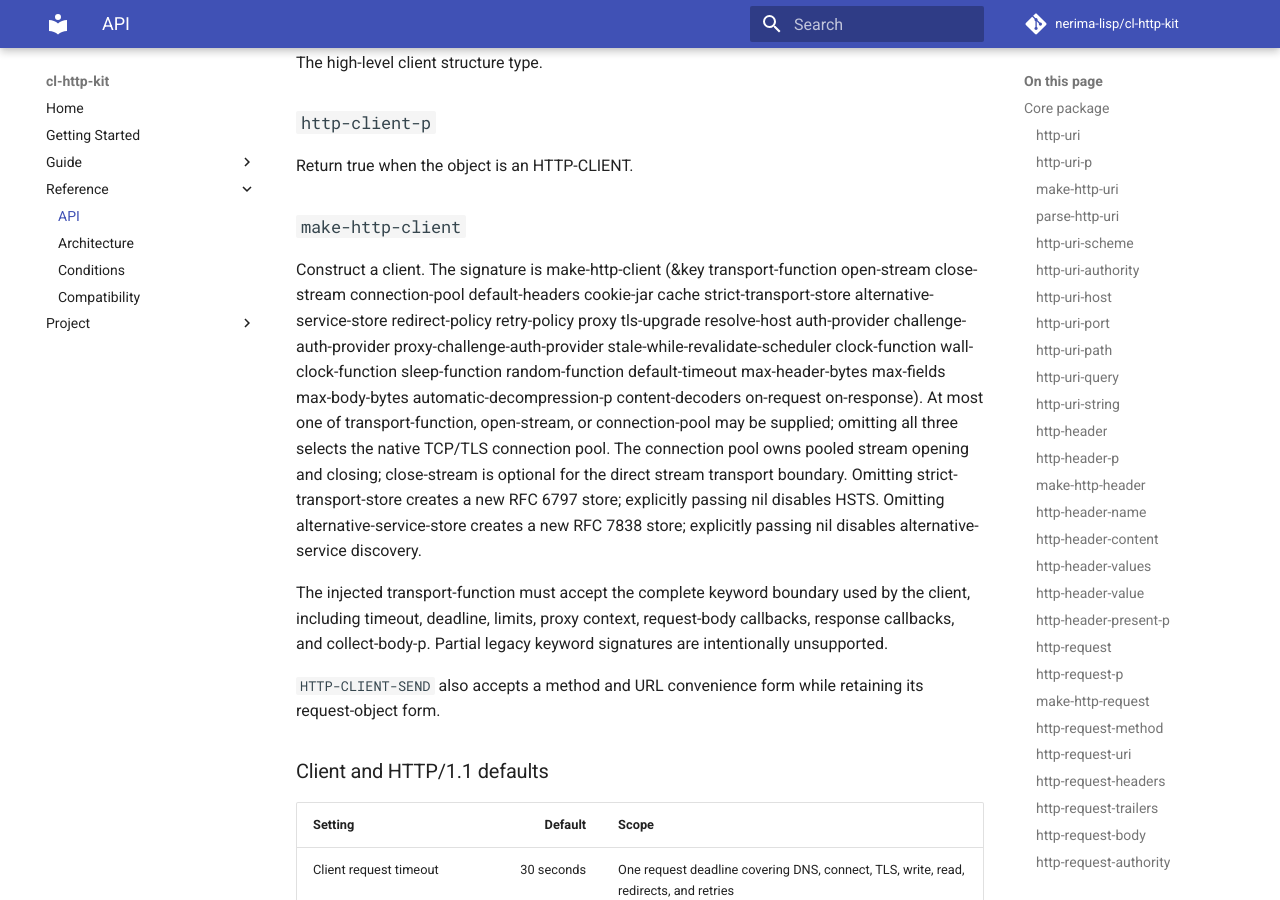
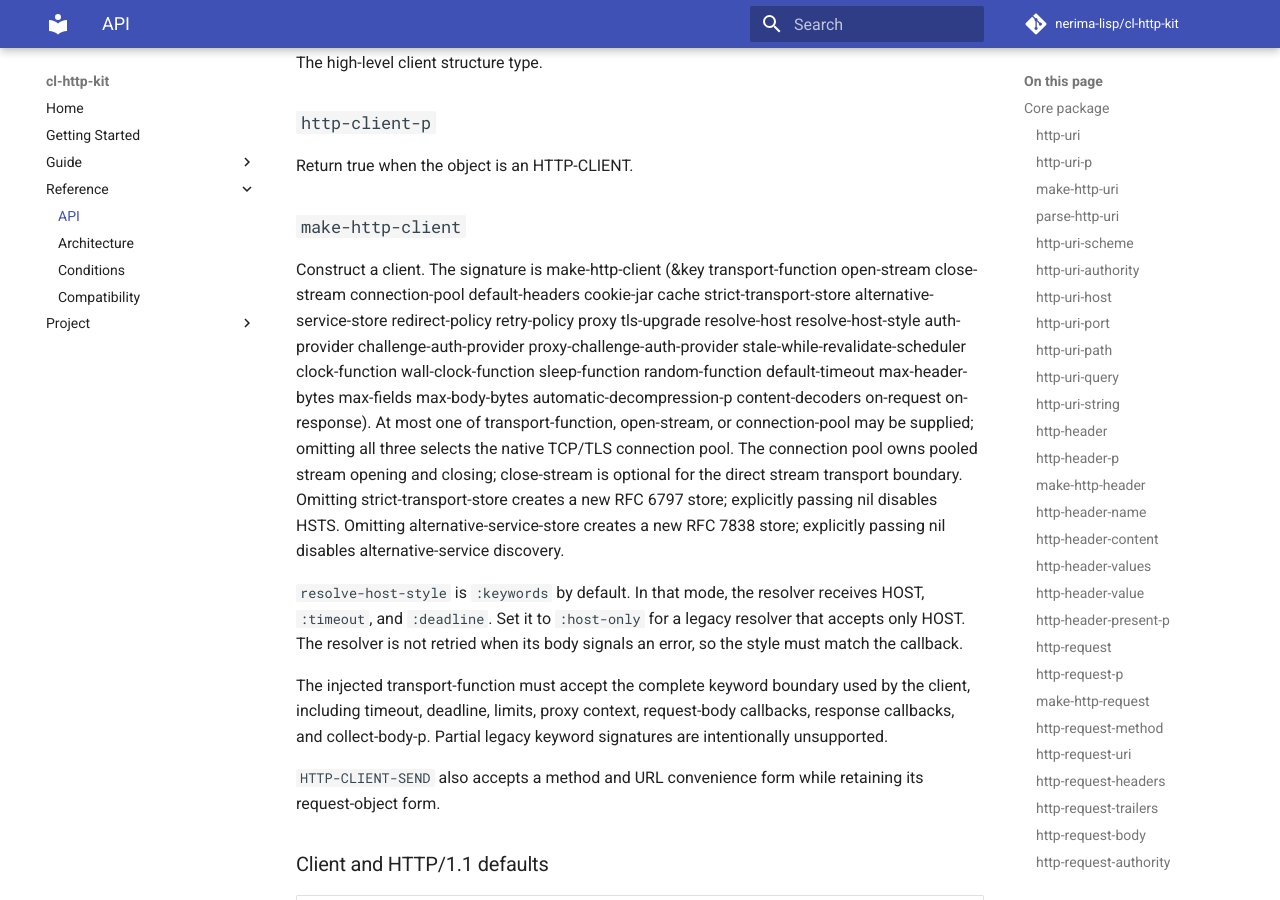
Before and after one commit to nerima-lisp/cl-http-kit, an MkDocs documentation site: the page built from docs/src/reference/api.md, in a window 1280 px wide and 900 px high, scrolled down 33122 px. Built offline with MkDocs 1.6.1 and Material for MkDocs 9.7.7, drawn with Linux system fonts in a browser that asks for light colours; comment, search, counter and statistics services are not loaded.

Commit message:
Make resolver compatibility explicit

```diff
--- a/docs/src/reference/api.md
+++ b/docs/src/reference/api.md
@@ -1374,7 +1374,7 @@ make-http-client (&key transport-function open-stream close-stream
 connection-pool
 default-headers cookie-jar cache strict-transport-store
 alternative-service-store redirect-policy
-retry-policy proxy tls-upgrade resolve-host auth-provider
+retry-policy proxy tls-upgrade resolve-host resolve-host-style auth-provider
 challenge-auth-provider proxy-challenge-auth-provider
 stale-while-revalidate-scheduler clock-function
 wall-clock-function sleep-function random-function default-timeout max-header-bytes max-fields max-body-bytes
@@ -1386,6 +1386,11 @@ optional for the direct stream transport boundary. Omitting
 strict-transport-store creates a new RFC 6797 store; explicitly passing nil
 disables HSTS. Omitting alternative-service-store creates a new RFC 7838 store;
 explicitly passing nil disables alternative-service discovery.
+
+`resolve-host-style` is `:keywords` by default. In that mode, the resolver
+receives HOST, `:timeout`, and `:deadline`. Set it to `:host-only` for a
+legacy resolver that accepts only HOST. The resolver is not retried when its
+body signals an error, so the style must match the callback.
 
 The injected transport-function must accept the complete keyword boundary used
 by the client, including timeout, deadline, limits, proxy context, request-body
```
Also changed, not shown: 5 other files.
